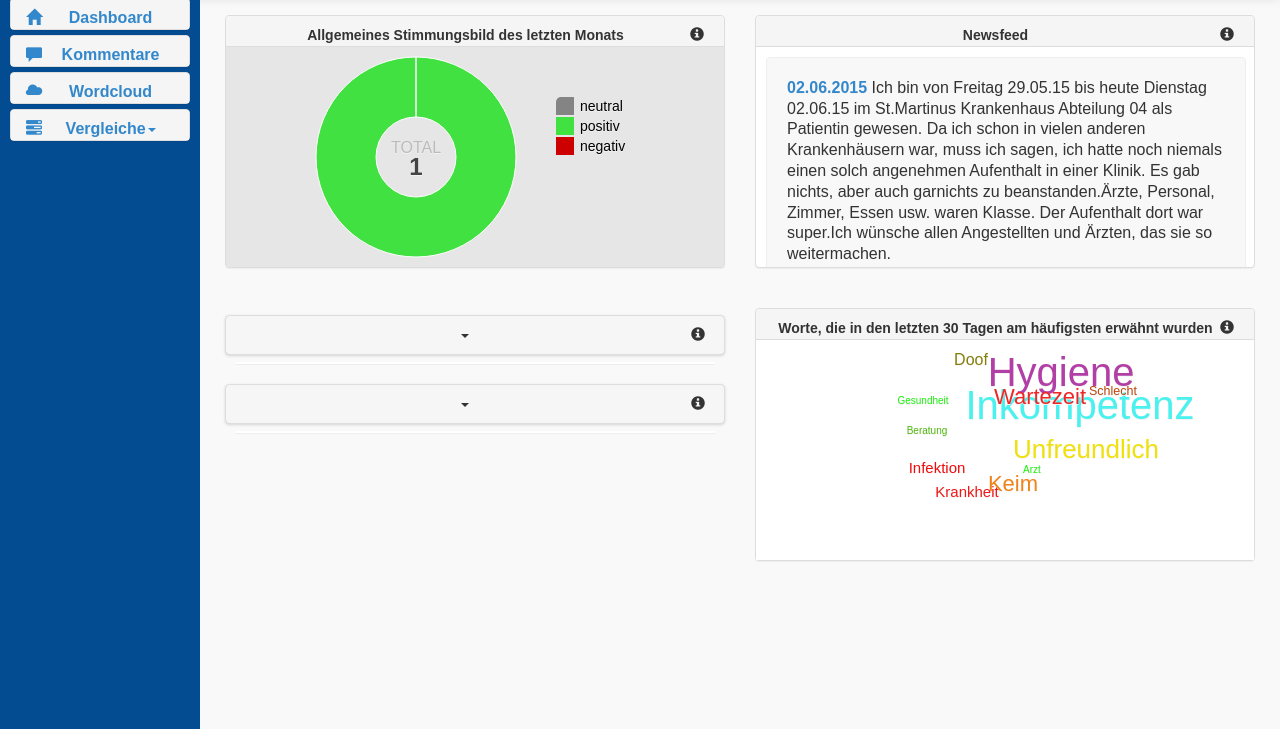
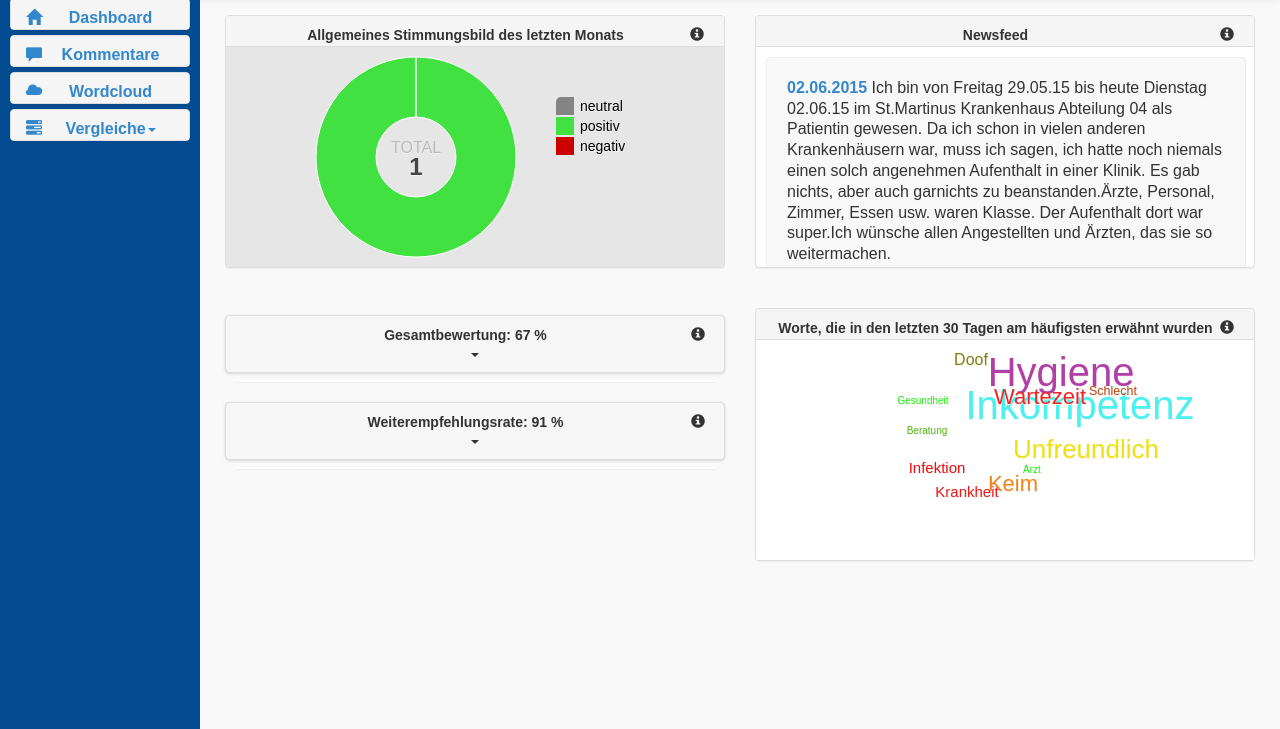
Before and after one commit to ProKo2015/HSMM_Dashboard, a plain HTML site: page index.html in a window 1280 px wide. Shown: the part 71-800 px from the top of the page. Drawn offline with nearby package versions, Linux system fonts and the light colour scheme; no server answers; some icons are missing.

Commit message:
index.html lokale Dateien

```diff
--- a/index.html
+++ b/index.html
@@ -284,7 +284,7 @@
 
 
 //Collapsibles
-d3.json("http://134.91.18.177:5000/collapsible_kh1", function(error, data) {
+d3.json("collapsible_kh1.json", function(error, data) {
 
 //Gesamtbewertung Überschrift
 						var bewertungenTop = d3.select("#headerBewertung").append("div")
@@ -521,7 +521,7 @@ d3.json("worthaeufigkeit_kh1.json", function(error, data) {
 });
 
 
-d3.json("http://134.91.18.177:5000/collapsible_kh1", function(error, data) {
+d3.json("collapsible_kh1.json", function(error, data) {
 
 						var comments1 = d3.select("#wertKliniken.de").append("div")
 							.attr("class", "comments")
```
